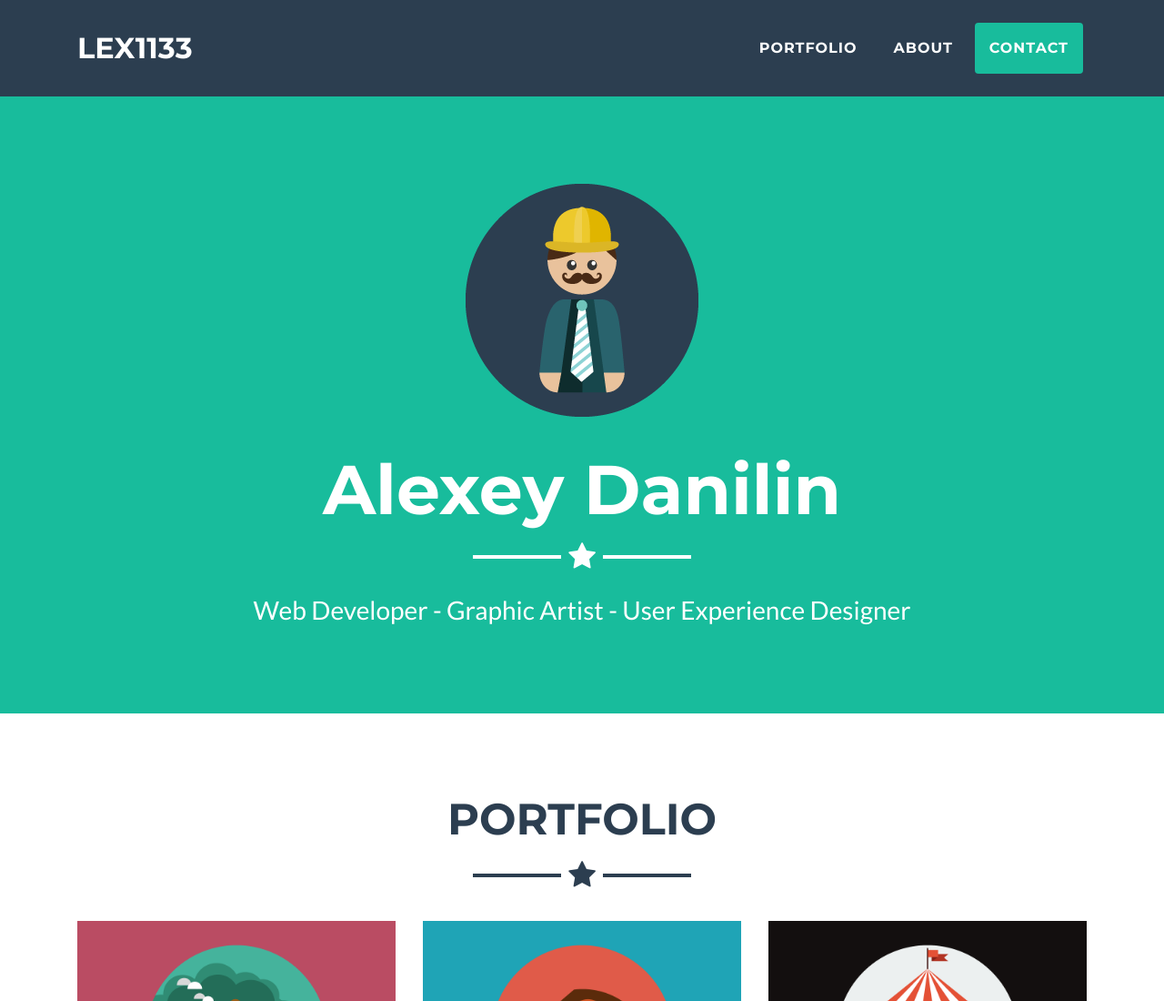
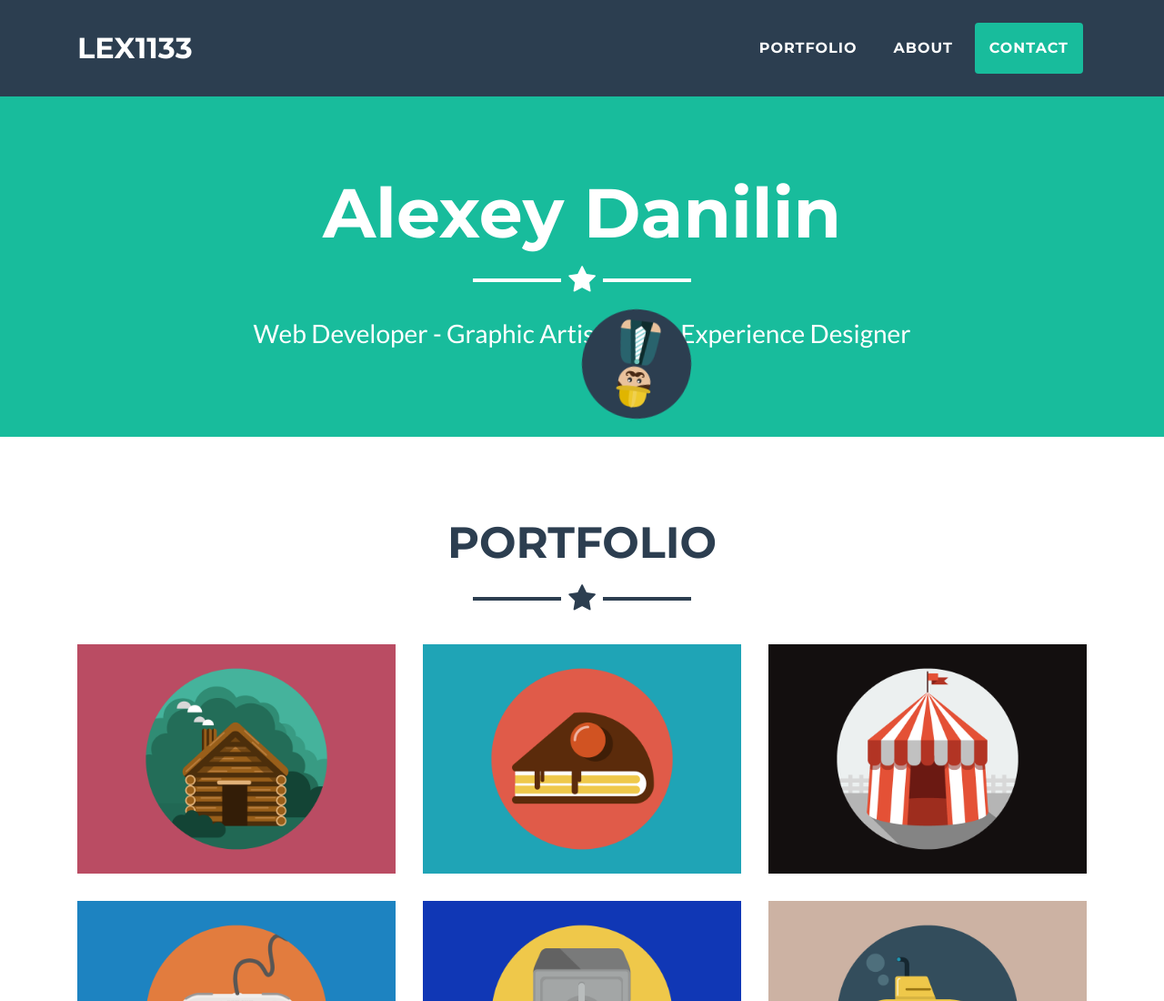
Before and after one commit to danilinao/danilinao.github.io, a plain HTML site: page index.html in a window 1280 px wide. Shown: the top 1100 px of the page at 91% size. Drawn offline with nearby package versions, Linux system fonts and the light colour scheme.

Commit message:
Update index.html

```diff
--- a/index.html
+++ b/index.html
@@ -9,6 +9,7 @@
     <link rel="stylesheet" href="https://fonts.googleapis.com/css?family=Montserrat:400,700">
     <link rel="stylesheet" href="https://fonts.googleapis.com/css?family=Lato:400,700,400italic,700italic">
     <link rel="stylesheet" href="assets/fonts/font-awesome.min.css">
+    <link rel="stylesheet" href="assets/bootstrap/css/rotation.css">
 </head>
 
 <body id="page-top">
```
